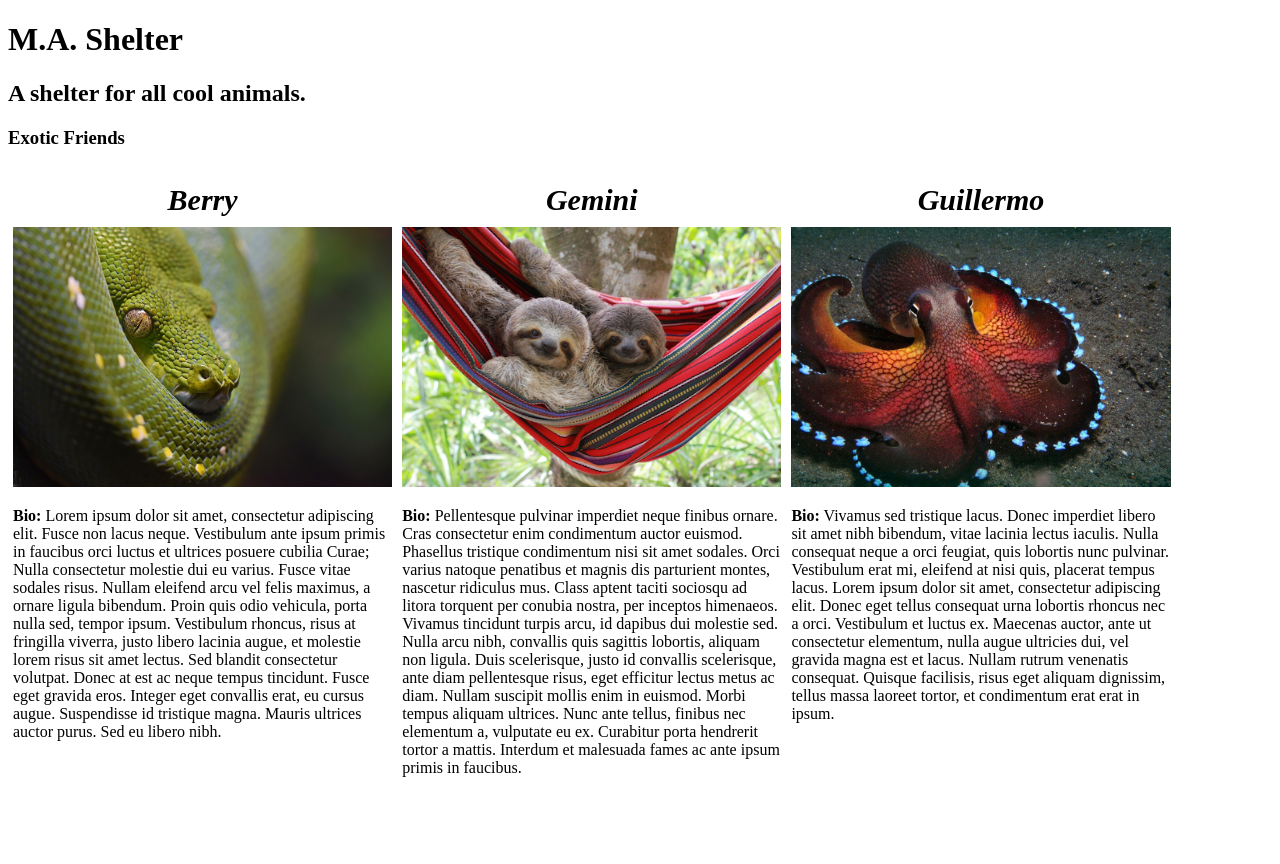
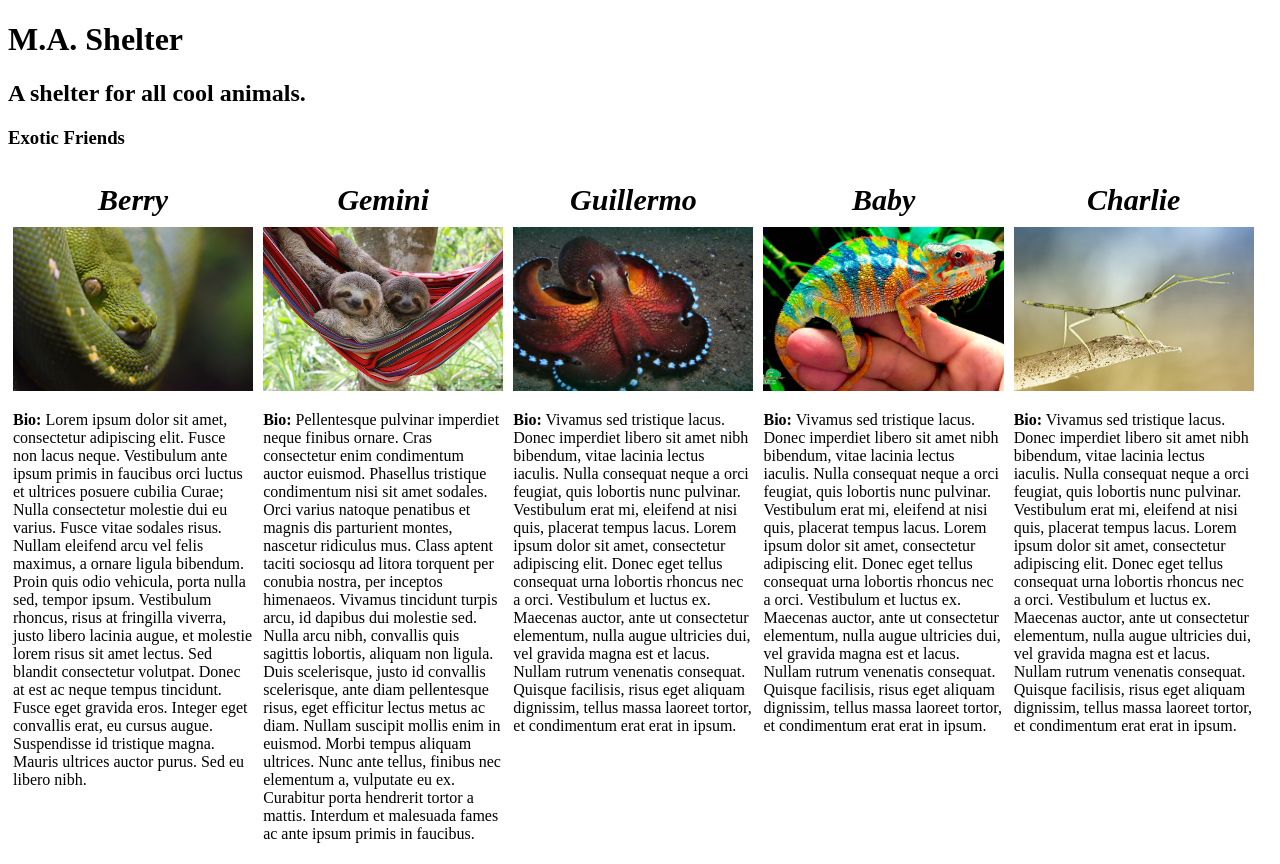
Before and after one commit to azulejx/animal, a plain HTML site: page index.html in a window 1280 px wide. Before the commit the page ends 800 px from the top, so only its background shows below. Drawn offline with Linux system fonts and the light colour scheme.

Commit message:
add Baby and Charlie pics and bios

```diff
--- a/css/styles.css
+++ b/css/styles.css
@@ -1,12 +1,12 @@
 .animalbod {
-  width: 30%;
+  width: 19%;
   float: left;
   padding: 5px
 }
 
 img {
     width: 100%;
-    height: 260px;
+    height: 164px;
     object-fit: cover;
 }
 
@@ -31,7 +31,7 @@ img {
   }
 }
 
-@media screen and (max-width: 1000px) and (min-width: 700px) {
+@media screen and (max-width: 1000px) and (min-width: 480px) {
   .animalbod {
     width: 100%;
     padding: 5px;
--- a/index.html
+++ b/index.html
@@ -23,5 +23,15 @@
         <img src="img/octopus.jpeg" alt="Guillermo The Octopus">
         <p><span class="bio">Bio:</span> Vivamus sed tristique lacus. Donec imperdiet libero sit amet nibh bibendum, vitae lacinia lectus iaculis. Nulla consequat neque a orci feugiat, quis lobortis nunc pulvinar. Vestibulum erat mi, eleifend at nisi quis, placerat tempus lacus. Lorem ipsum dolor sit amet, consectetur adipiscing elit. Donec eget tellus consequat urna lobortis rhoncus nec a orci. Vestibulum et luctus ex. Maecenas auctor, ante ut consectetur elementum, nulla augue ultricies dui, vel gravida magna est et lacus. Nullam rutrum venenatis consequat. Quisque facilisis, risus eget aliquam dignissim, tellus massa laoreet tortor, et condimentum erat erat in ipsum.</p>
       </div>
+      <div class="animalbod">
+        <h4>Baby</h4>
+        <img src="img/chameleon.jpeg" alt="Baby The Chameleon">
+        <p><span class="bio">Bio:</span> Vivamus sed tristique lacus. Donec imperdiet libero sit amet nibh bibendum, vitae lacinia lectus iaculis. Nulla consequat neque a orci feugiat, quis lobortis nunc pulvinar. Vestibulum erat mi, eleifend at nisi quis, placerat tempus lacus. Lorem ipsum dolor sit amet, consectetur adipiscing elit. Donec eget tellus consequat urna lobortis rhoncus nec a orci. Vestibulum et luctus ex. Maecenas auctor, ante ut consectetur elementum, nulla augue ultricies dui, vel gravida magna est et lacus. Nullam rutrum venenatis consequat. Quisque facilisis, risus eget aliquam dignissim, tellus massa laoreet tortor, et condimentum erat erat in ipsum.</p>
+      </div>
+      <div class="animalbod">
+        <h4>Charlie</h4>
+        <img src="img/stick.jpeg" alt="Charlie The Stick">
+        <p><span class="bio">Bio:</span> Vivamus sed tristique lacus. Donec imperdiet libero sit amet nibh bibendum, vitae lacinia lectus iaculis. Nulla consequat neque a orci feugiat, quis lobortis nunc pulvinar. Vestibulum erat mi, eleifend at nisi quis, placerat tempus lacus. Lorem ipsum dolor sit amet, consectetur adipiscing elit. Donec eget tellus consequat urna lobortis rhoncus nec a orci. Vestibulum et luctus ex. Maecenas auctor, ante ut consectetur elementum, nulla augue ultricies dui, vel gravida magna est et lacus. Nullam rutrum venenatis consequat. Quisque facilisis, risus eget aliquam dignissim, tellus massa laoreet tortor, et condimentum erat erat in ipsum.</p>
+      </div>
     </body>
   </html>
```
Also changed, not shown: img/chameleon.jpeg (added), img/stick.jpeg (added).
